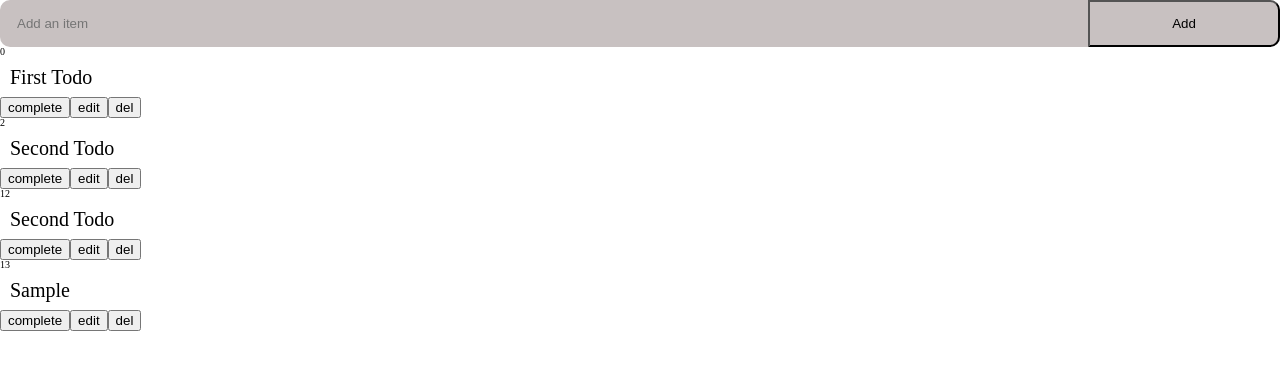
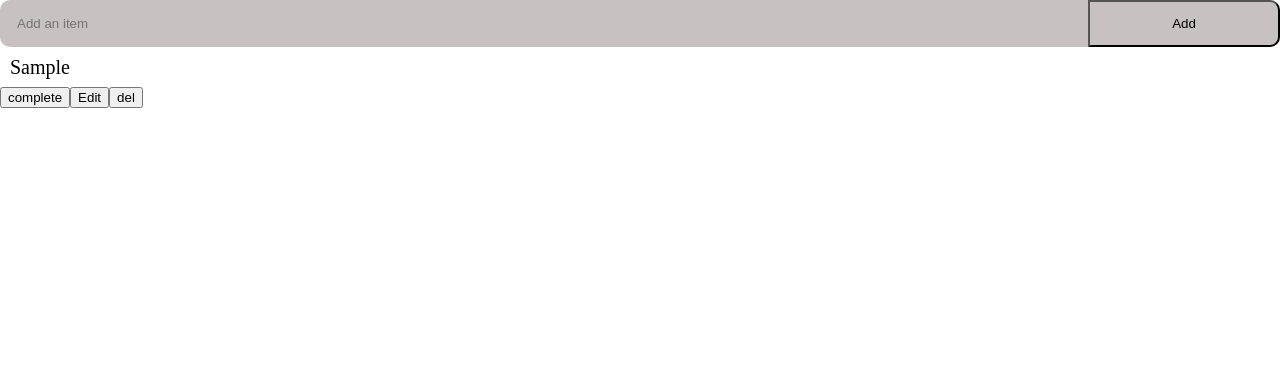
Before and after one commit to Luis-SierraOsorio/lp2-todo-list-react, a React (Vite) app: page / in a window 1280 px wide. Both pictures are taken after typing "Sample" into the empty fields and a click on the button "Add". Shown: the top 370 px of the page. Built offline with nearby package versions, Linux system fonts and the light colour scheme.

Commit message:
added editting functionality

```diff
--- a/src/App.jsx
+++ b/src/App.jsx
@@ -4,9 +4,10 @@ import { useState } from "react"
 
 function App() {
   const [items, setItems] = useState([
-    { id: 0, message: "First Todo", completed: false },
-    { id: 2, message: "Second Todo", completed: true },
-    { id: 12, message: "Second Todo", completed: true }])
+    // { id: 0, message: "First Todo", completed: false },
+    // { id: 2, message: "Second Todo", completed: true },
+    // { id: 12, message: "Second Todo", completed: true }
+  ])
   return (
     <>
       <Input setItems={setItems}></Input>
--- a/src/components/button/Button.jsx
+++ b/src/components/button/Button.jsx
@@ -1,4 +1,4 @@
-export default function Button({text, fn}){
-    return (<button onClick={fn}>{text}
+export default function Button({ text, fn, children }) {
+    return (<button onClick={fn}>{children}
     </button>)
 }
--- a/src/components/list-container/list-item/ListItem.jsx
+++ b/src/components/list-container/list-item/ListItem.jsx
@@ -1,21 +1,44 @@
 import styles from './ListItem.module.css'
 import Button from '../../button/Button'
+import { useState } from 'react'
 
 export default function ListItem({ item, setItems }) {
+    const [isEditting, setIsEditting] = useState(false)
+    const [input, setInput] = useState(item.message)
+
     function handleDelete() {
         setItems(prev => prev.filter(
             i => item.id !== i.id
         ))
     }
 
+    function handleEdit() {
+        if (isEditting) {
+
+            setItems(items => items.map(i => {
+                if (i.id === item.id) {
+                    return {
+                        ...i,
+                        message: input
+                    }
+                }
+                else {
+                    return i
+                }
+            }))
+        }
+        setIsEditting(prev => !prev)
+    }
+
     return (
         <>
-            <p>{item.id}</p>
-            <p className={styles.message}>{item.message}</p>
+            {/* <p>{item.id}</p> */}
+            {!isEditting ? <p className={styles.message}>{item.message}</p> :
+                <input value={input} onChange={e => setInput(e.target.value)} />}
             <div>
-                <Button text={'complete'}></Button>
-                <Button text={'edit'}></Button>
-                <Button text={'del'} fn={handleDelete}></Button>
+                <Button>complete</Button>
+                <Button fn={handleEdit}> {isEditting ? 'Save' : 'Edit'} </Button>
+                <Button fn={handleDelete}>del</Button>
             </div>
         </>
     )
```
